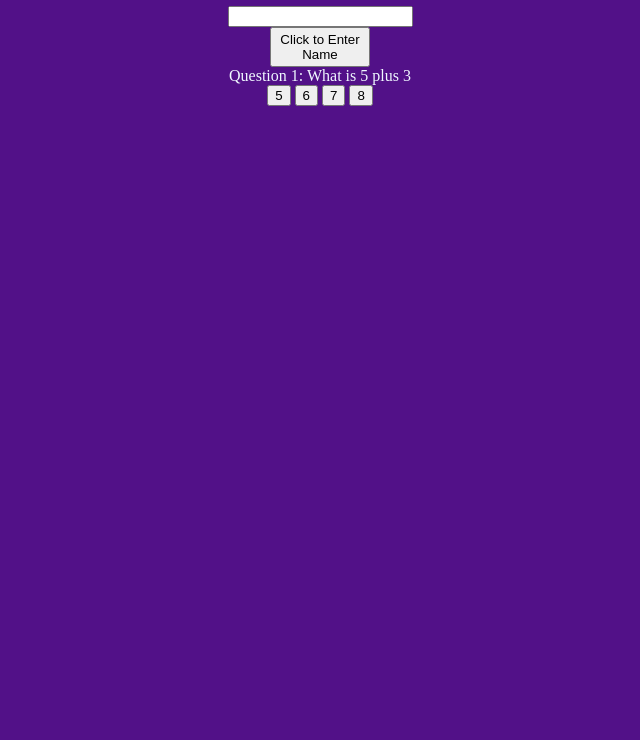
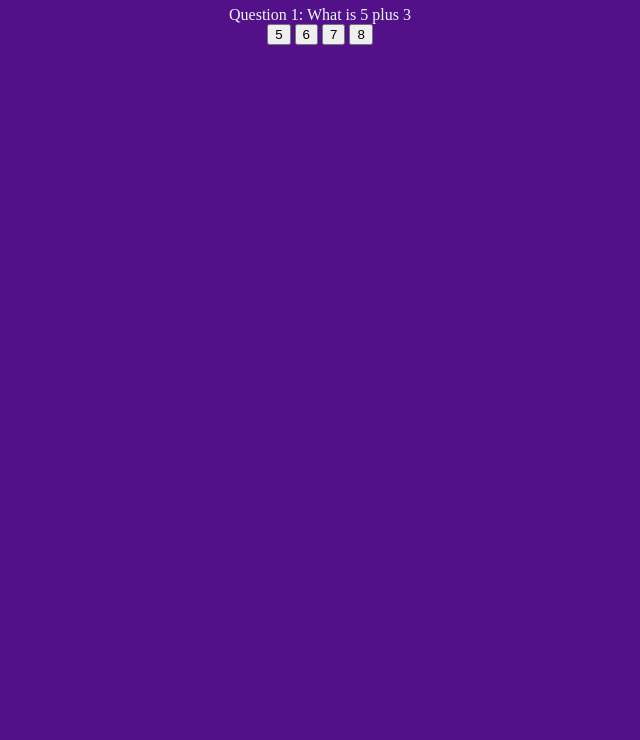
Before and after one commit to SaaiqR/Assignment9, a plain HTML site: page index.html in a window 1280 px wide. Shown: the part 60-800 px from the top of the page, without its empty margins (320-960 px from the left). Drawn offline with Linux system fonts and the light colour scheme.

Commit message:
Update index.html

```diff
--- a/index.html
+++ b/index.html
@@ -148,8 +148,8 @@
 
 <body>
     <h1 id="title">Quiz</h1>
-    <div class="flex-container" id="container"><input id="nameBar"> <br><button onclick="name()" id="nameButton"> Click
-            to Enter Name</button></div>
+
+</div>
 
     <div id="question">Question 1: What is 5 plus 3</div>
     <div id="test"></div>
```
